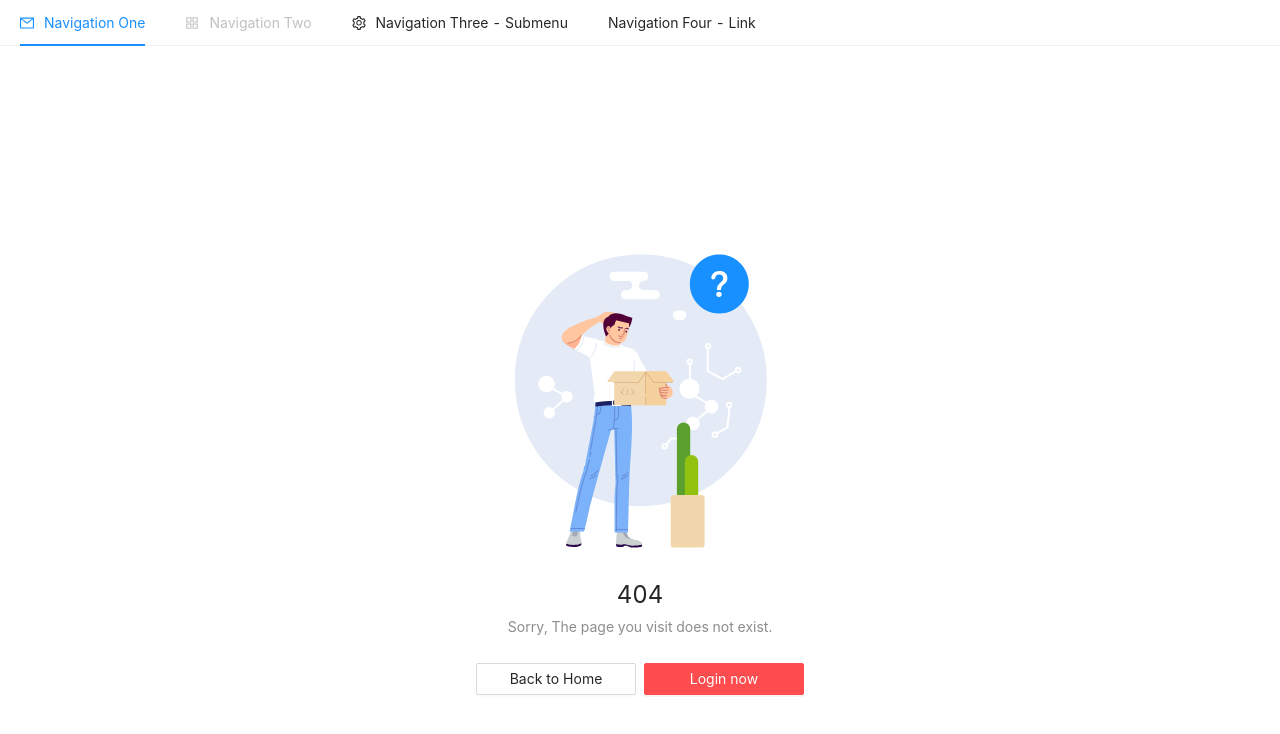
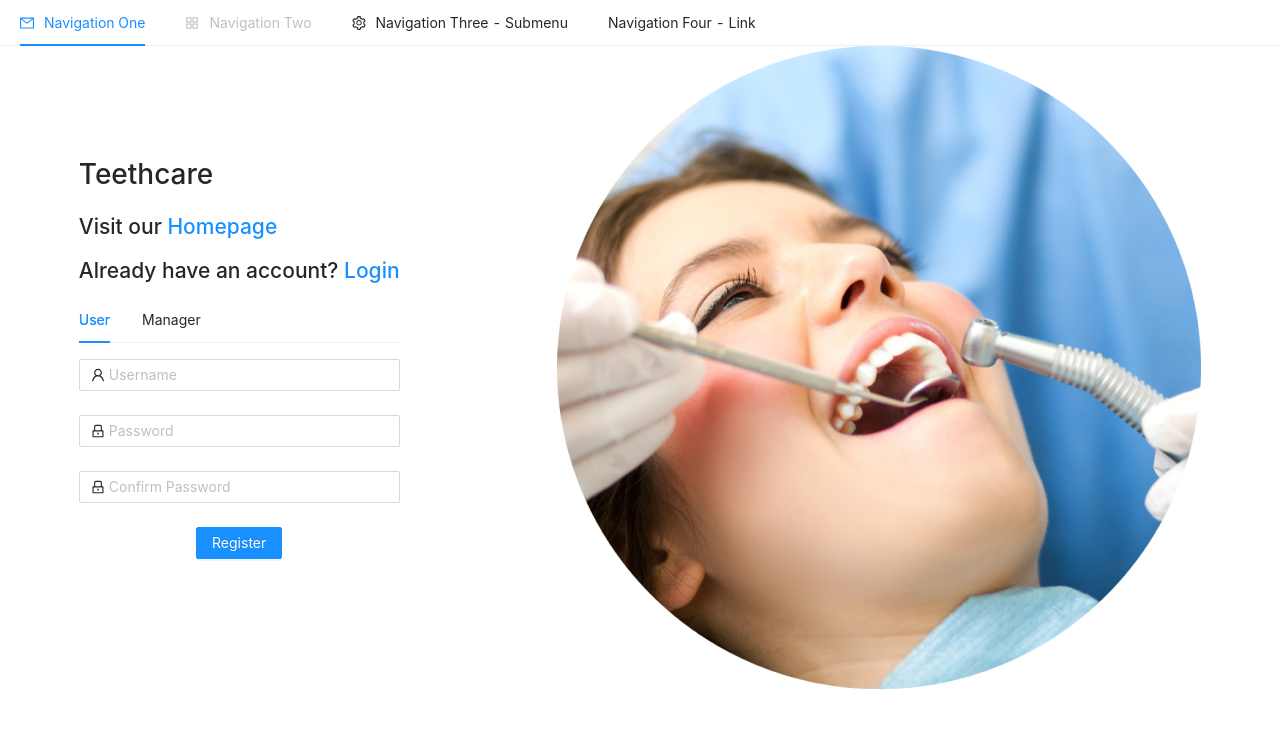
Before and after one commit to TeethCareProject/teethcare-frontend, a React (Create React App) app: page /register in a window 1280 px wide. Before the commit this address had no page. Shown: the top 734 px of the page. Built offline with nearby package versions, Linux system fonts and the light colour scheme; the HTML template or start-up script is replaced by a standard one.

Commit message:
Register Page

```diff
--- /dev/null
+++ b/src/pages/RegisterPage/RegisterPage.css
@@ -0,0 +1,22 @@
+.register-page {
+  display: flex;
+  justify-content: space-around;
+  align-items: center;
+}
+
+.register-form-button {
+  display: block;
+  margin: 0 auto;
+}
+
+.manager-register-form {
+  display: flex;
+}
+
+.user-register-form {
+  margin-right: 20px;
+}
+
+h1 {
+  color: linear-gradient(96.14deg, #3a8ef6 -10.84%, #6f3afa 196.74%);
+}
--- /dev/null
+++ b/src/pages/RegisterPage/RegisterPage.jsx
@@ -0,0 +1,271 @@
+import React, { Fragment } from "react";
+import { Form, Input, Button, Tabs } from "antd";
+import { UserOutlined, LockOutlined } from "@ant-design/icons";
+import registerImg from "../../assets/register_image.png";
+import "./RegisterPage.css";
+
+const RegisterPage = () => {
+  const onFinish = (values) => {
+    console.log("Received values of form: ", values);
+  };
+
+  const { TabPane } = Tabs;
+
+  function callback(key) {
+    console.log(key);
+  }
+
+  return (
+    <Fragment>
+      <div className="register-page">
+        <div className="register-form-container">
+          <h1>Teethcare</h1>
+          <h2>
+            Visit our <a href="/">Homepage</a>
+          </h2>
+          <h2>
+            Already have an account? <a href="/login">Login</a>
+          </h2>
+          <Tabs defaultActiveKey="1" onChange={callback}>
+            <TabPane tab="User" key="1">
+              <Form
+                name="normal_register"
+                className="register-form"
+                initialValues={{
+                  remember: true,
+                }}
+                onFinish={onFinish}
+              >
+                <Form.Item
+                  name="username"
+                  rules={[
+                    {
+                      required: true,
+                      message: "Please input your Username!",
+                    },
+                  ]}
+                >
+                  <Input
+                    prefix={<UserOutlined className="site-form-item-icon" />}
+                    placeholder="Username"
+                  />
+                </Form.Item>
+                <Form.Item
+                  name="password"
+                  rules={[
+                    {
+                      required: true,
+                      message: "Please input your Password!",
+                    },
+                  ]}
+                >
+                  <Input
+                    prefix={<LockOutlined className="site-form-item-icon" />}
+                    type="password"
+                    placeholder="Password"
+                  />
+                </Form.Item>
+                <Form.Item
+                  name="confirmPassword"
+                  dependencies={["password"]}
+                  rules={[
+                    {
+                      required: true,
+                      message: "Please input your confirmPassword!",
+                    },
+                    ({ getFieldValue }) => ({
+                      validator(_, value) {
+                        if (!value || getFieldValue("password") === value) {
+                          return Promise.resolve();
+                        }
+                        return Promise.reject(
+                          new Error(
+                            "The two passwords that you entered do not match!"
+                          )
+                        );
+                      },
+                    }),
+                  ]}
+                >
+                  <Input
+                    prefix={<LockOutlined className="site-form-item-icon" />}
+                    type="password"
+                    placeholder="Confirm Password"
+                  />
+                </Form.Item>
+
+                <Form.Item>
+                  <Button
+                    type="primary"
+                    htmlType="submit"
+                    className="register-form-button"
+                  >
+                    Register
+                  </Button>
+                </Form.Item>
+              </Form>
+            </TabPane>
+            <TabPane tab="Manager" key="2">
+              <Form
+                name="normal_register"
+                className="manager-register-form"
+                initialValues={{
+                  remember: true,
+                }}
+                onFinish={onFinish}
+              >
+                <div className="user-register-form">
+                  <Form.Item
+                    name="username"
+                    rules={[
+                      {
+                        required: true,
+                        message: "Please input your Username!",
+                      },
+                    ]}
+                  >
+                    <Input
+                      prefix={<UserOutlined className="site-form-item-icon" />}
+                      placeholder="Username"
+                    />
+                  </Form.Item>
+                  <Form.Item
+                    name="password"
+                    rules={[
+                      {
+                        required: true,
+                        message: "Please input your Password!",
+                      },
+                    ]}
+                  >
+                    <Input
+                      prefix={<LockOutlined className="site-form-item-icon" />}
+                      type="password"
+                      placeholder="Password"
+                    />
+                  </Form.Item>
+                  <Form.Item
+                    name="confirmPassword"
+                    dependencies={["password"]}
+                    rules={[
+                      {
+                        required: true,
+                        message: "Please input your confirmPassword!",
+                      },
+                      ({ getFieldValue }) => ({
+                        validator(_, value) {
+                          if (!value || getFieldValue("password") === value) {
+                            return Promise.resolve();
+                          }
+                          return Promise.reject(
+                            new Error(
+                              "The two passwords that you entered do not match!"
+                            )
+                          );
+                        },
+                      }),
+                    ]}
+                  >
+                    <Input
+                      prefix={<LockOutlined className="site-form-item-icon" />}
+                      type="password"
+                      placeholder="Confirm Password"
+                    />
+                  </Form.Item>
+                </div>
+                <div className="hospital-register-form">
+                  <Form.Item
+                    name="clinicName"
+                    rules={[
+                      {
+                        required: true,
+                        message: "Please input your Clinic's Name!",
+                      },
+                    ]}
+                  >
+                    <Input
+                      prefix={<UserOutlined className="site-form-item-icon" />}
+                      placeholder="Clinic's Name"
+                    />
+                  </Form.Item>
+                  <Form.Item
+                    name="clinicTaxCode"
+                    rules={[
+                      {
+                        required: true,
+                        message: "Please input your Clinic's Tax Code!",
+                      },
+                    ]}
+                  >
+                    <Input
+                      prefix={<UserOutlined className="site-form-item-icon" />}
+                      placeholder="Clinic's Tax Code"
+                    />
+                  </Form.Item>
+                  <Form.Item
+                    name="clinicPhoneNumber"
+                    rules={[
+                      {
+                        required: true,
+                        message: "Please input your Clinic's Phone Number!",
+                      },
+                    ]}
+                  >
+                    <Input
+                      prefix={<UserOutlined className="site-form-item-icon" />}
+                      placeholder="Clinic's Phone Number"
+                    />
+                  </Form.Item>
+                  <Form.Item
+                    name="clinicEmail"
+                    rules={[
+                      {
+                        required: true,
+                        message: "Please input your Clinic's Email!",
+                      },
+                    ]}
+                  >
+                    <Input
+                      prefix={<UserOutlined className="site-form-item-icon" />}
+                      placeholder="Clinic's Email"
+                    />
+                  </Form.Item>
+
+                  <Form.Item
+                    name="clinicAddress"
+                    rules={[
+                      {
+                        required: true,
+                        message: "Please input your Clinic's Address!",
+                      },
+                    ]}
+                  >
+                    <Input
+                      prefix={<UserOutlined className="site-form-item-icon" />}
+                      placeholder="Clinic's Address"
+                    />
+                  </Form.Item>
+
+                  <Form.Item>
+                    <Button
+                      type="primary"
+                      htmlType="submit"
+                      className="register-form-button"
+                    >
+                      Register
+                    </Button>
+                  </Form.Item>
+                </div>
+              </Form>
+            </TabPane>
+          </Tabs>
+        </div>
+        <div className="page-image">
+          <img src={registerImg} alt="registerImg" />
+        </div>
+      </div>
+    </Fragment>
+  );
+};
+
+export default RegisterPage;
--- a/src/routers/AppRouter.js
+++ b/src/routers/AppRouter.js
@@ -2,6 +2,7 @@ import React from "react";
 import NavigationBar from "../components/NavigationBar/NavigationBar.component";
 import { Redirect, Route, Switch } from "react-router-dom";
 import LoginPage from "../pages/LoginPage/LoginPage";
+import RegisterPage from "../pages/RegisterPage/RegisterPage";
 import HomePage from "../pages/HomePage/HomePage";
 import ErrorPage from "../pages/ErrorPage/ErrorPage";
 import PrivateRouter from "./components/PrivateRouter";
@@ -20,6 +21,9 @@ const AppRouter = () => {
         </Route>
         <Route path="/login" exact>
           <LoginPage />
+        </Route>
+        <Route path="/register" exact>
+          <RegisterPage />
         </Route>
         <PrivateRouter
           key="cs-dashboard"
```
Also changed, not shown: src/assets/register_image.png (added), 1 other file (tests, documents, lock files or other folders).
